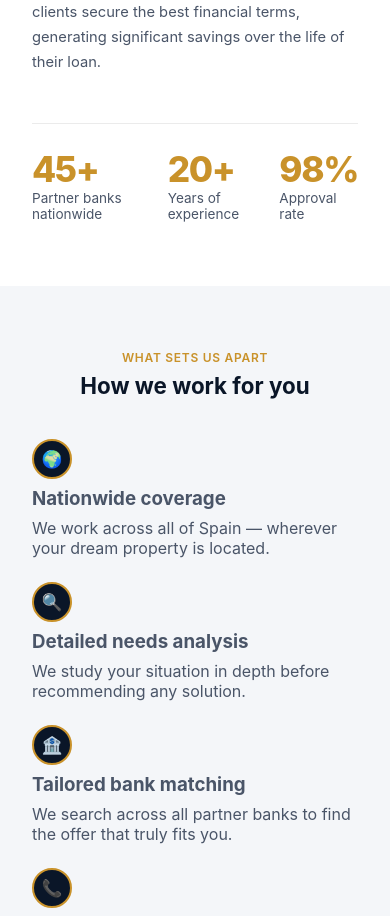
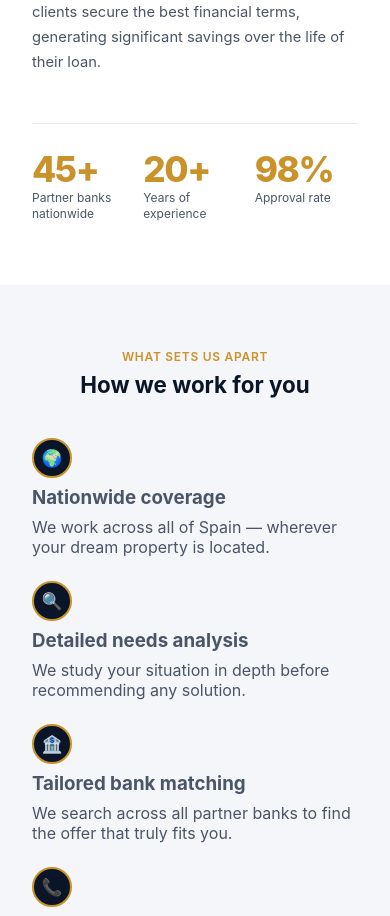
Before and after one commit to Practicas-I-credit/mortgage-web, a React (Vite) app: page /about in a window 390 px wide. Shown: the part 920-1836 px from the top of the page. Built offline with nearby package versions, Linux system fonts and the light colour scheme.

Commit message:
fix: corregir desborde de stats en About con textos largos (alemán)

```diff
--- a/src/App.css
+++ b/src/App.css
@@ -140,7 +140,7 @@ header {
     font-size: 0.95rem;
   }
 
-   #spain-badge span {
+  #spain-badge span {
     display: none;
   }
 }
@@ -1041,6 +1041,17 @@ nav {
     padding-top: 1.5rem;
     flex-direction: row;
     justify-content: space-between;
+    gap: 0.5rem;
+  }
+
+  .intro-stat {
+    flex: 1;
+    min-width: 0;
+  }
+
+  .intro-stat-label {
+    font-size: 0.75rem;
+    line-height: 1.3;
   }
 }
 
```
